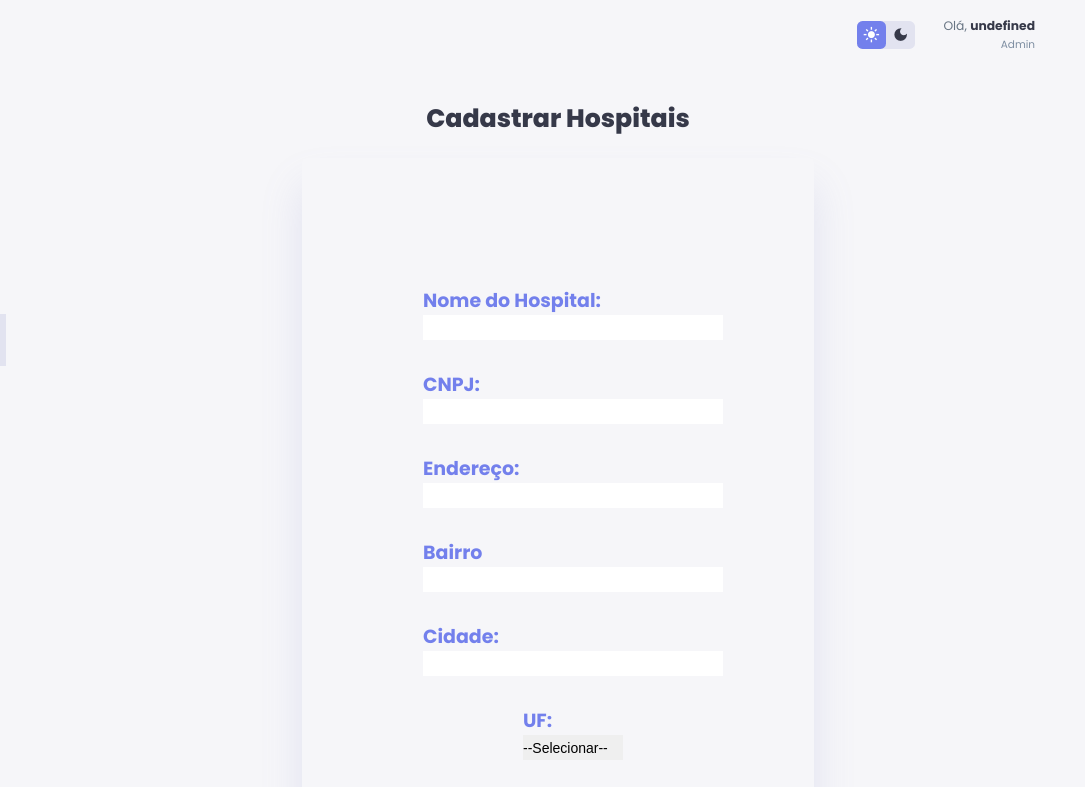
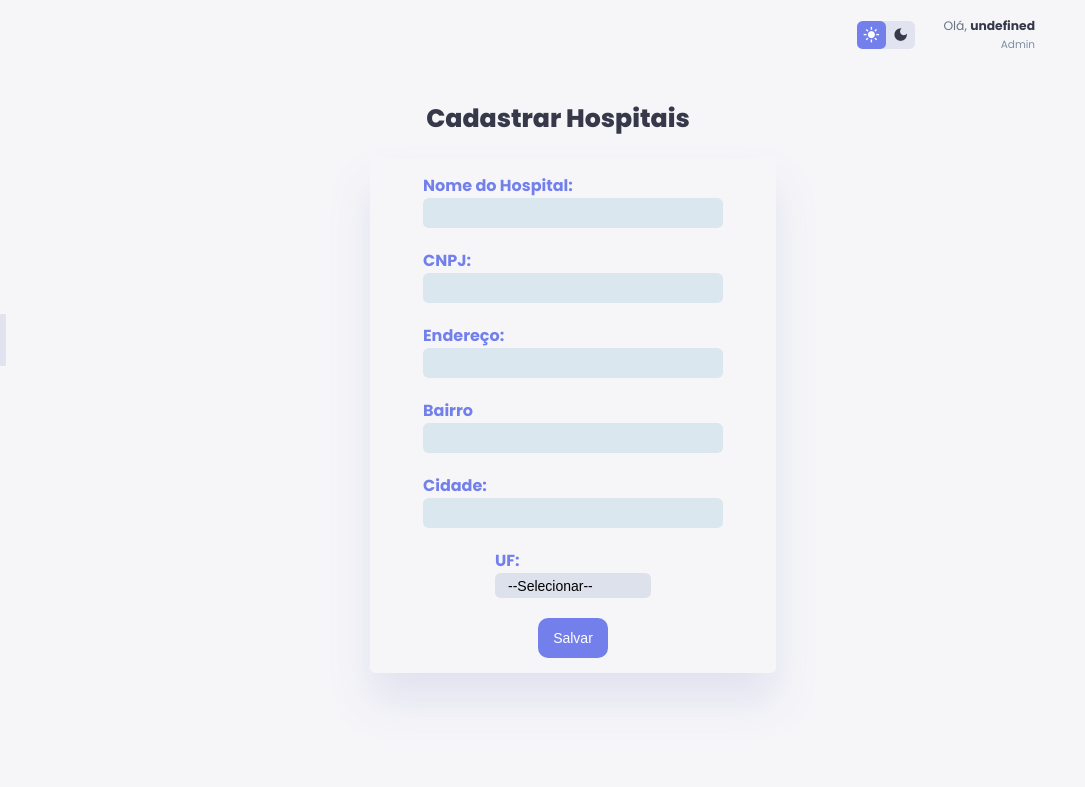
Before and after one commit to Grupo-9-SPTECH/Site-institucional, a website: page public/dashboard/cadastroHospital.html in a window 1280 px wide. Shown: the top 787 px of the page, 195-1280 px from the left. Drawn offline with Linux system fonts and the light colour scheme.

Commit message:
Demais bugs hospitais arrumados

```diff
--- a/public/css/hospitais.css
+++ b/public/css/hospitais.css
@@ -303,58 +303,52 @@ b {
     text-align: center;
 }
 
-.content .view .user-box{
+/* .content .view .user-box{
     display: flex;
     width: 40vw;
     justify-content: center;
     height: 100vh;
-    box-shadow: var(--box-shadow);
+
     border-radius: var(--border-radius-1);
 
+} */
+
+
+.content .view .user-box {
+    display: flex;
+    flex-direction: column;
+    padding: 5px 15px;
+    margin-left: 30px;
+    width: 40%;
+    border-radius: var(--border-radius-1);
+    background-color: var(--color-background);
+    box-shadow: var(--box-shadow);
+    align-items: center;
+}
+
+.user-item {
+    margin: 10px 0;
+}
+
+.user-item select {
+    border-radius: var(--border-radius-1);
+    background-color: var(--color-info-light);
+    padding: 5px 13px;
+    width: 100%;
+}
+
+.user-box .user-item input {
+    border-radius: var(--border-radius-1);
+    background-color: rgba(196, 220, 230, 0.555);
+    padding: 15px;
+}
+
+.user-box h3 {
+    color: var(--color-primary);
+    font-size: 16px;
 }
 
 
-.content .view .user-box .left {
-    display: flex;
-    flex-direction: column;
-    padding: 5px 30px;
-    width: 50%;
-    justify-content: center;
-    margin-left: 30px;
-    align-items: center;
-}
-
-.content .view .user-box .right {
-    display: flex;
-    align-items: center;
-    justify-content: center;
-    width: 50%;
-}
-
-.content .view .user-box .right .user-img{
-    margin: 20px;
-    margin-left: 85px;
-    width: 100%;
-}
-.content .view .user-box .right .user-img img {
-    width: 200px;
-    border-radius: 50%;
-
-}
-
-.content .view .left .user-item{
-    margin: 15px 0;
-}
-
-.content .view .left .user-item h3{
-    font-size: 19px;
-    color: var(--color-primary);
-    font-weight: bolder;
-}
-
-.content .view .left .user-item span{
-    font-size: 18px;
-}
 
 .view input{
     width: 300px;
--- a/public/dashboard/cadastroHospital.html
+++ b/public/dashboard/cadastroHospital.html
@@ -79,7 +79,7 @@
             <div class="view">
                 <h1>Cadastrar Hospitais</h1>
                 <div class="user-box">
-                    <div class="left">
+
                         <div class="user-item">
                             <h3>Nome do Hospital: </h3>
                             <input id="nome_input" type="text">
@@ -136,7 +136,7 @@
                         <div class="user-item">
                             <button onclick="cadastrar()" class="salvar">Salvar</button>
                         </div>
-                    </div>
+
                 </div>
             </div>
 
```
